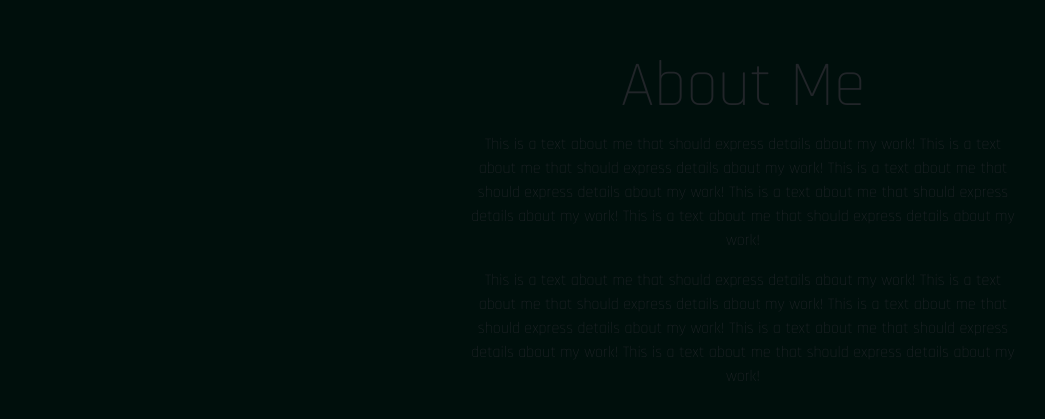
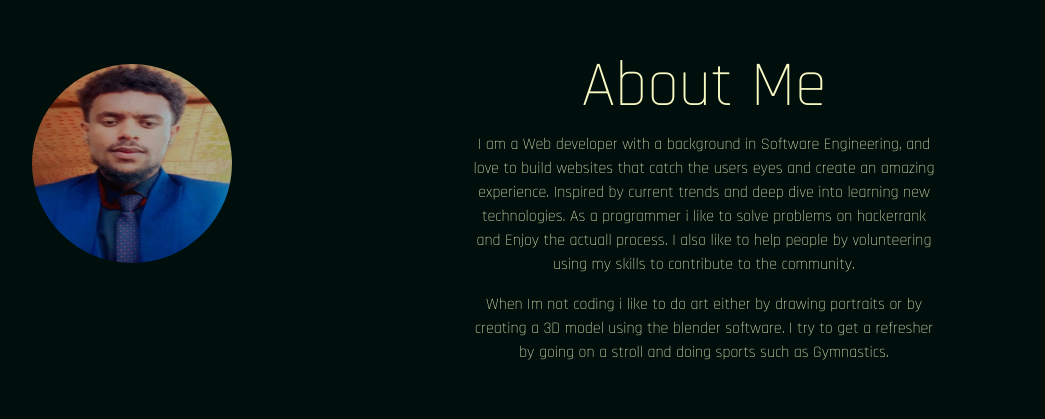
Before and after one commit to hizki-rp/React-project, a React (Create React App) app: page / in a window 1280 px wide. Shown: the part 859-1278 px from the top of the page, without its empty margins (182-1227 px from the left). Built offline with nearby package versions, Linux system fonts and the light colour scheme; a web font is replaced by a local one.

Commit message:
Update About.js

```diff
--- a/src/Components/About.js
+++ b/src/Components/About.js
@@ -3,39 +3,30 @@ import '../App.css';
 import imgH from '../assets/profile/imgH.jpg';
 const About = () => {
   return (
-    <div className='container'>
+    <div className='container-about'>
         <div className='row about-row'>
         <div className='col-sm-6 col-xm-12'>
 
-
+        <div className='profile'>
+            <img src={imgH} width={200} height={199}></img>
+        </div>
 
         </div>
-        <div className='col-sm-6 col-xm-12 '>
+        <div className='col-sm-6 col-xm-12 a-text-container'>
         <h1 className='about-header'>About Me</h1>
         <p>
-            This is a text about me that should express details
-            about my work!
-            This is a text about me that should express details
-            about my work!
-            This is a text about me that should express details
-            about my work!
-            This is a text about me that should express details
-            about my work!
-            This is a text about me that should express details
-            about my work!
+          I am a Web developer with a background in Software Engineering,
+          and love to build websites that catch the users eyes and create
+          an amazing experience. Inspired by current trends and deep dive into
+          learning new technologies. As a programmer i like to solve problems on hackerrank
+          and Enjoy the actuall process. I also like to help people by volunteering
+          using my skills to contribute to the community.
 
         </p>
         <p>
-            This is a text about me that should express details
-            about my work!
-            This is a text about me that should express details
-            about my work!
-            This is a text about me that should express details
-            about my work!
-            This is a text about me that should express details
-            about my work!
-            This is a text about me that should express details
-            about my work!
+          When Im not coding i like to do art either by drawing portraits or by
+          creating a 3D model using the blender software. I try to get a refresher by going
+          on a stroll and doing sports such as Gymnastics.
 
         </p>
 
```
